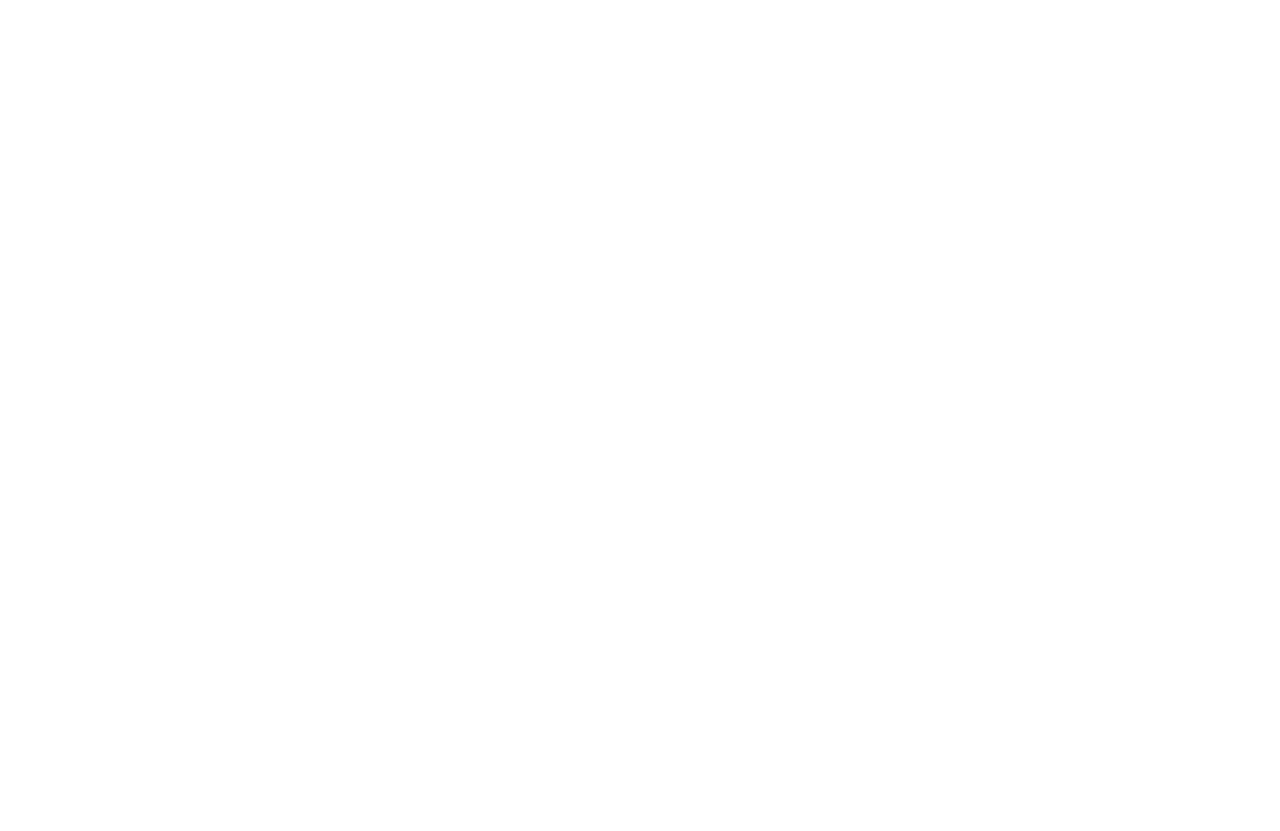
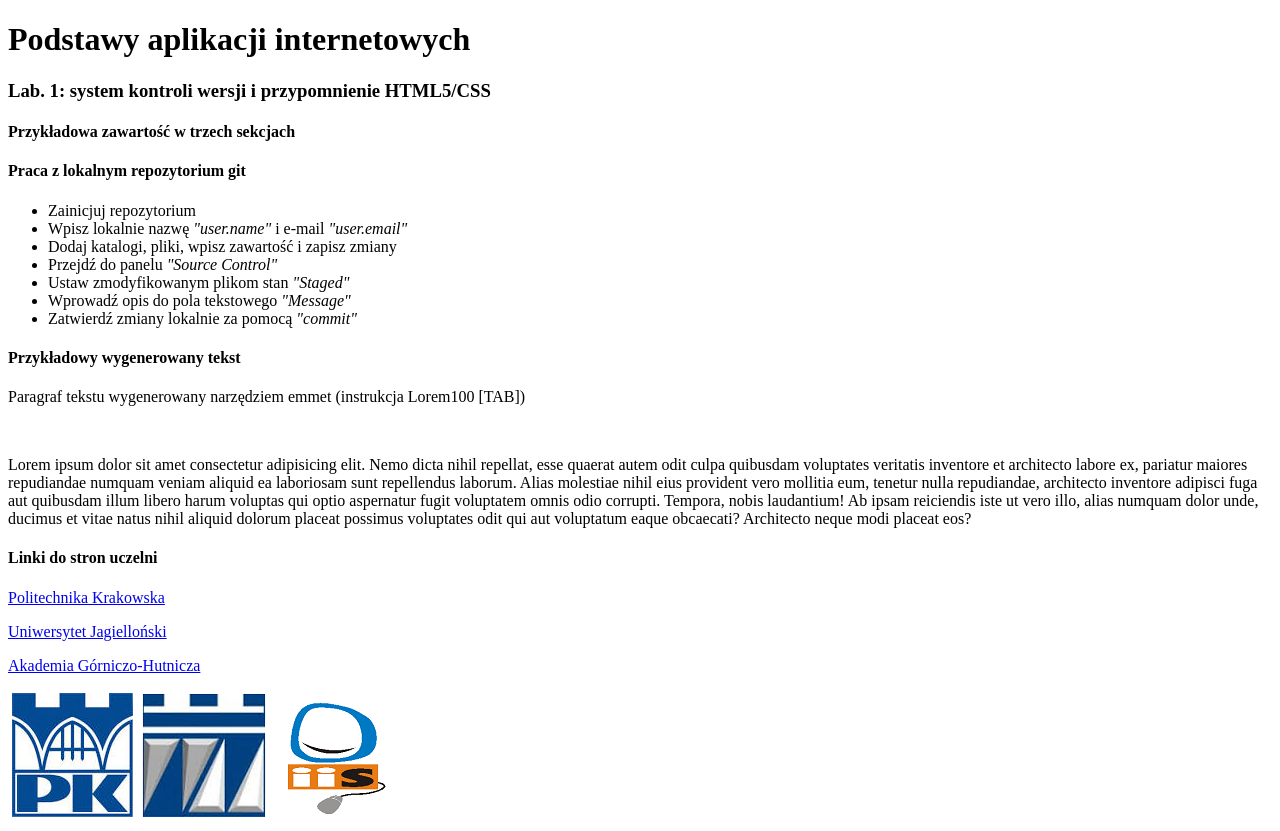
Before and after one commit to PK-M-07/paplikin-lab01-pxyvrld, a plain HTML site: page index.html in a window 1280 px wide. Before the commit the page ends 800 px from the top, so only its background shows below. Drawn offline with Linux system fonts and the light colour scheme.

Commit message:
Zapis nr 2, HTML

```diff
--- a/index.html
+++ b/index.html
@@ -1,11 +1,57 @@
 <!DOCTYPE html>
 <html lang="en">
+
 <head>
     <meta charset="UTF-8">
     <meta name="viewport" content="width=device-width, initial-scale=1.0">
-    <title>Document</title>
+    <link rel="stylesheet" href="style/style.css">
+    <title>PAI, laboratorium 1</title>
 </head>
+
 <body>
 
+<header>
+    <h1>Podstawy aplikacji internetowych</h1>
+    <h3>Lab. 1: system kontroli wersji i przypomnienie HTML5/CSS</h3>
+</header>
+
+<article>
+    <h4>Przykładowa zawartość w trzech sekcjach</h4>
+
+    <section id="sec1">
+        <h4 class="SEC_HEADER">Praca z lokalnym repozytorium git</h4>
+        <ul>
+            <li><span>Zainicjuj repozytorium</span></li>
+            <li><span>Wpisz lokalnie nazwę <em>"user.name"</em> i e-mail <em>"user.email"</em></span></li>
+            <li><span>Dodaj katalogi, pliki, wpisz zawartość i zapisz zmiany</span></li>
+            <li><span>Przejdź do panelu <em>"Source Control"</em></span></li>
+            <li><span>Ustaw zmodyfikowanym plikom stan <em>"Staged"</em></span></li>
+            <li><span>Wprowadź opis do pola tekstowego <em>"Message"</em></span></li>
+            <li><span>Zatwierdź zmiany lokalnie za pomocą <em>"commit"</em></span></li>
+        </ul>
+    </section>
+
+    <section id="sec2">
+        <h4 class="SEC_HEADER">Przykładowy wygenerowany tekst</h4>
+        <p>Paragraf tekstu wygenerowany narzędziem emmet (instrukcja Lorem100 [TAB])</p>
+        <br>
+        <p>Lorem ipsum dolor sit amet consectetur adipisicing elit. Nemo dicta nihil repellat, esse quaerat autem odit culpa quibusdam voluptates veritatis inventore et architecto labore ex, pariatur maiores repudiandae numquam veniam aliquid ea laboriosam sunt repellendus laborum. Alias molestiae nihil eius provident vero mollitia eum, tenetur nulla repudiandae, architecto inventore adipisci fuga aut quibusdam illum libero harum voluptas qui optio aspernatur fugit voluptatem omnis odio corrupti. Tempora, nobis laudantium! Ab ipsam reiciendis iste ut vero illo, alias numquam dolor unde, ducimus et vitae natus nihil aliquid dolorum placeat possimus voluptates odit qui aut voluptatum eaque obcaecati? Architecto neque modi placeat eos?</p>
+    </section>
+
+    <section id="sec3">
+        <h4 class="SEC_HEADER">Linki do stron uczelni</h4>
+        <p><a href="https://www.pk.edu.pl" target="_blank">Politechnika Krakowska</a></p>
+        <p><a href="https://www.uj.edu.pl" target="_blank">Uniwersytet Jagielloński</a></p>
+        <p><a href="https://www.agh.edu.pl" target="_blank">Akademia Górniczo-Hutnicza</a></p>
+    </section>
+</article>
+
+<footer>
+<img class="IMAGE_F" src="/img/b1.png" alt="obrazek">
+<img class="IMAGE_F" src="/img/b2.png" alt="obrazek">
+<img class="IMAGE_F" src="/img/b3.png" alt="obrazek">
+</footer>
+
 </body>
+
 </html>
```
Also changed, not shown: img/b1.png (added), img/b2.png (added), img/b3.png (added).
